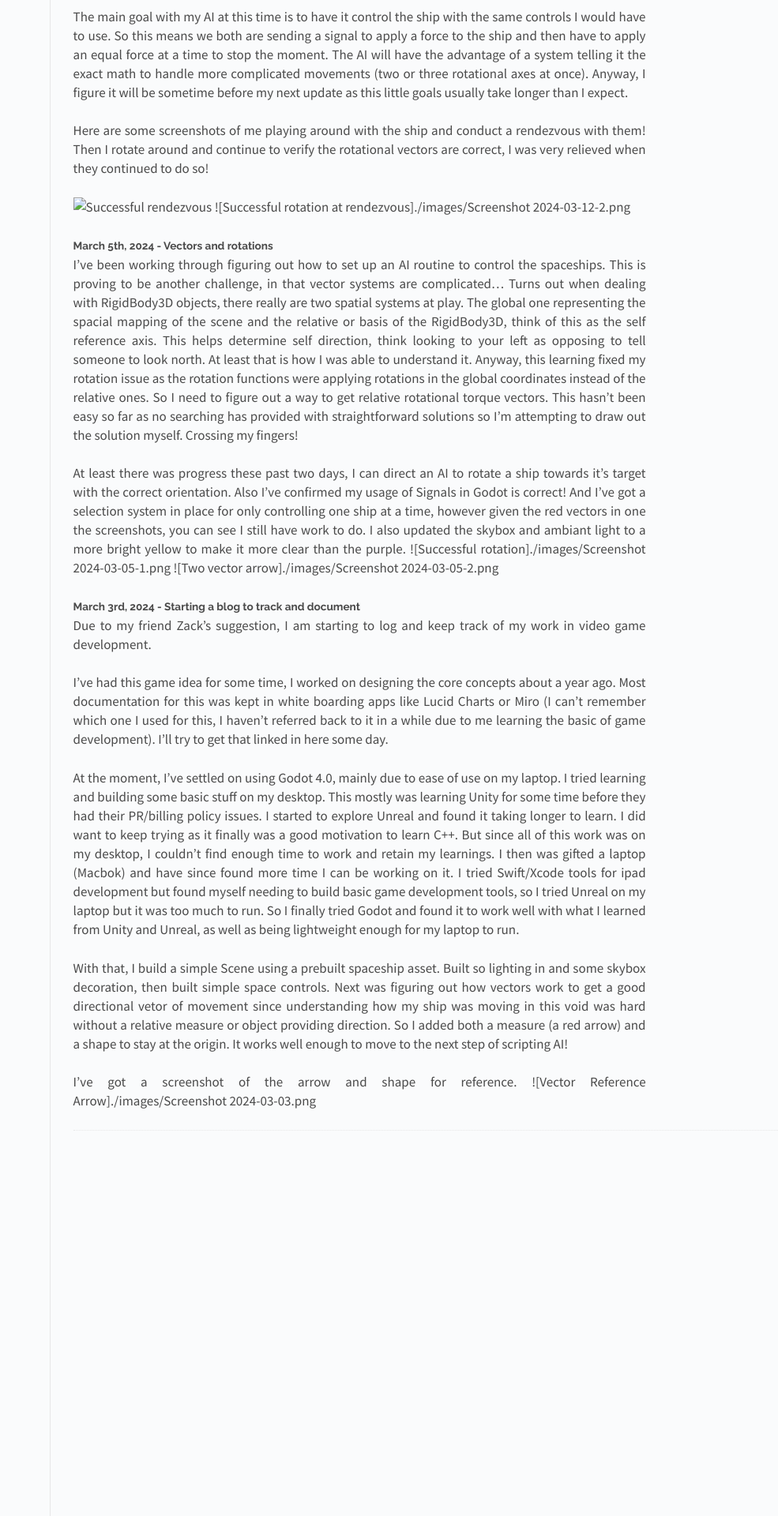
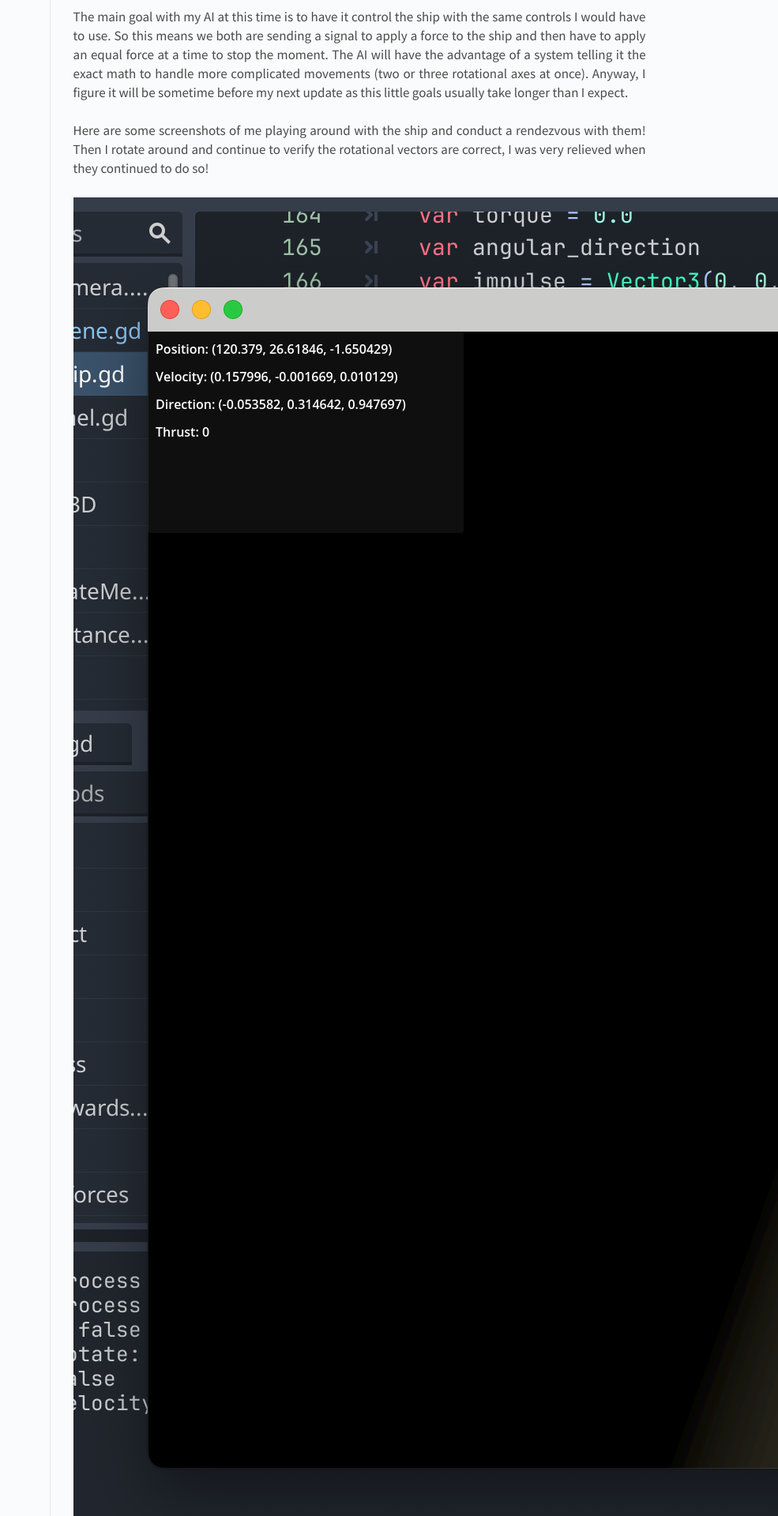
Before and after one commit to rcompt/rcompt.github.io, a Jekyll site: the page built from _posts/2010-03-03-Development Blog.md, in a window 1280 px wide. Shown: the part 679-2599 px from the top of the page at 79% size, without its empty margins (295-1280 px from the left). Built offline with Jekyll 4.4.1, drawn with Linux system fonts in a browser that asks for light colours; Markdown is read by kramdown in place of the engine named in the settings; part of the change alters nothing that is shown.

Commit message:
Update 2010-03-03-Development Blog.md

```diff
--- a/_posts/2010-03-03-Development Blog.md
+++ b/_posts/2010-03-03-Development Blog.md
@@ -19,8 +19,8 @@ The main goal with my AI at this time is to have it control the ship with the sa
 
 Here are some screenshots of me playing around with the ship and conduct a rendezvous with them! Then I rotate around and continue to verify the rotational vectors are correct, I was very relieved when they continued to do so!
 
-![Successful rendezvous]( 'https://github.com/rcompt/rcompt.github.io/blob/master/images/Screenshot%202024-03-12-1.png?raw=true' )
-![Successful rotation at rendezvous]{{ './images/Screenshot 2024-03-12-2.png' }}
+![Successful rendezvous](https://github.com/rcompt/rcompt.github.io/blob/master/images/Screenshot%202024-03-12-1.png?raw=true)
+![Successful rotation at rendezvous](https://github.com/rcompt/rcompt.github.io/blob/master/images/Screenshot%202024-03-12-2.png?raw=true)
 
 #### March 5th, 2024 - Vectors and rotations
 I've been working through figuring out how to set up an AI routine to control the spaceships. This is proving to be another challenge, in that vector systems are complicated... Turns out when dealing with RigidBody3D objects, there really are two spatial systems at play. The global one representing the spacial mapping of the scene and the relative or basis of the RigidBody3D, think of this as the self reference axis. This helps determine self direction, think looking to your left as opposing to tell someone to look north. At least that is how I was able to understand it. Anyway, this learning fixed my rotation issue as the rotation functions were applying rotations in the global coordinates instead of the relative ones. So I need to figure out a way to get relative rotational torque vectors. This hasn't been easy so far as no searching has provided with straightforward solutions so I'm attempting to draw out the solution myself. Crossing my fingers!
```
